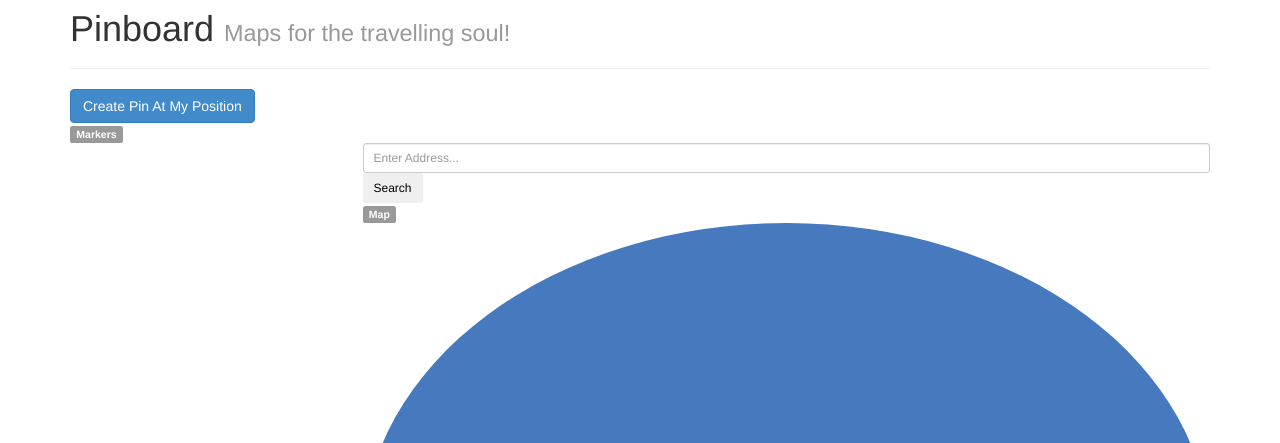
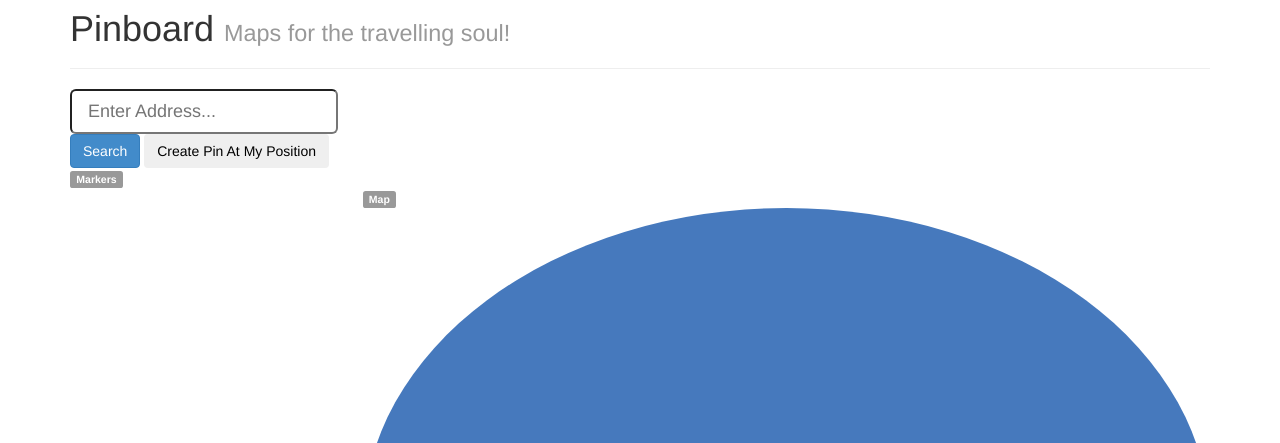
Before and after one commit to magnusandy/350GroupProject, a PHP site: page /display.php in a window 1280 px wide. Shown: the part 51-494 px from the top of the page. Run offline with PHP 8.4, Linux system fonts and the light colour scheme; the visitor is signed in with stand-in values (Sample User, id 1); data that the repository does not hold is empty; some libraries are stand-ins or nearby versions.

Commit message:
Refactored search and create pin, I personally think it looks neater. Would like thoughts.

```diff
--- a/pinboard/display.php
+++ b/pinboard/display.php
@@ -144,7 +144,9 @@
 			</div>
 		</div>
 	</div>
-    <button type="button" class="btn btn-primary btn-med" onclick="centerOnMe()">Create Pin At My Position</button><br>
+	<input type="text" placeholder="Enter Address..." class="input-lg"><br>
+            <button type="button" class="btn btn-med btn-primary" id="update" onclick="doSomething();">Search</button>
+    <button type="button" class="btn btn-med" onclick="centerOnMe()">Create Pin At My Position</button><br>
 	<span class="label label-default">Markers</span>
 	<div class="row clearfix" id="rowmap">
 		<div class="col-md-3 column">
@@ -252,8 +254,6 @@ END;
 			</div>
 		</div>
 		<div class="col-md-9 column">
-            <input type="text" placeholder="Enter Address..." class="form-control input-sm">
-            <button type="button" class="btn btn-sm" id="update" onclick="doSomething();" class="form-control input-sm">Search</button><br>
 			 <span class="label label-default">Map</span>
                 <div class="messagepop pop">
                     <div class="page-header"> <h2>Instructions</h2><br> </div>
--- a/pinboard/js/maps.js
+++ b/pinboard/js/maps.js
@@ -26,7 +26,8 @@ function initialize()
 	var myOptions = {
 		zoom: 2,
 		mapTypeId: google.maps.MapTypeId.ROADMAP,
-		zoomControl: false
+		zoomControl: false,
+		mapTypeControl: false
 	};
 	map = new google.maps.Map(document.getElementById('map-canvas'), myOptions);
 	directionDisplay.setMap(map);
```
